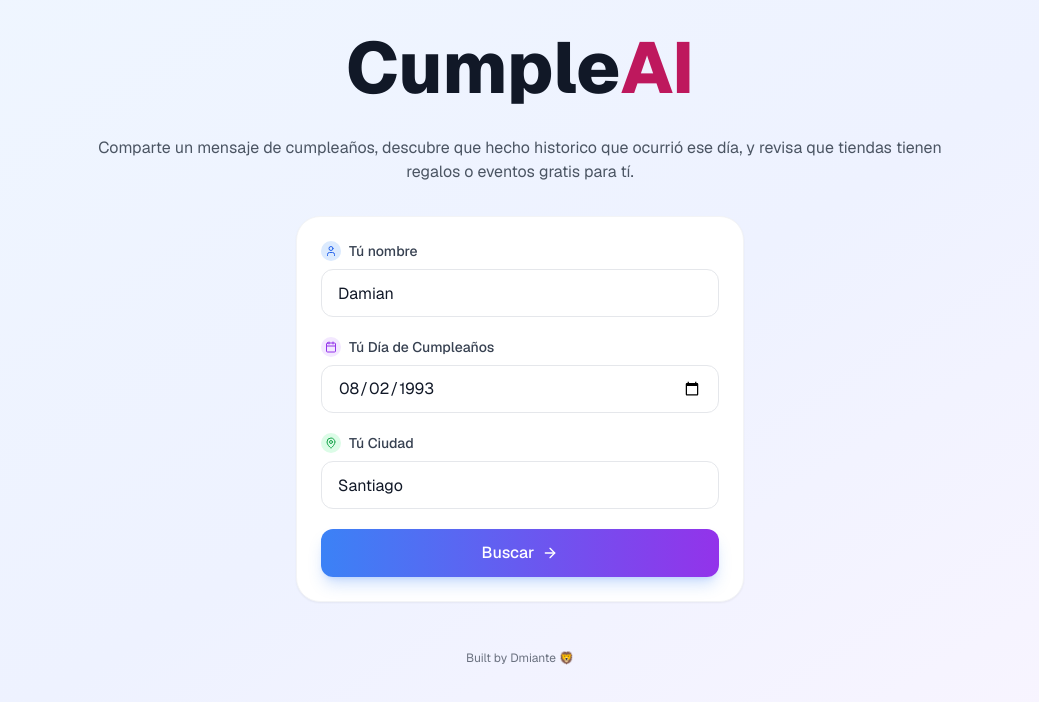
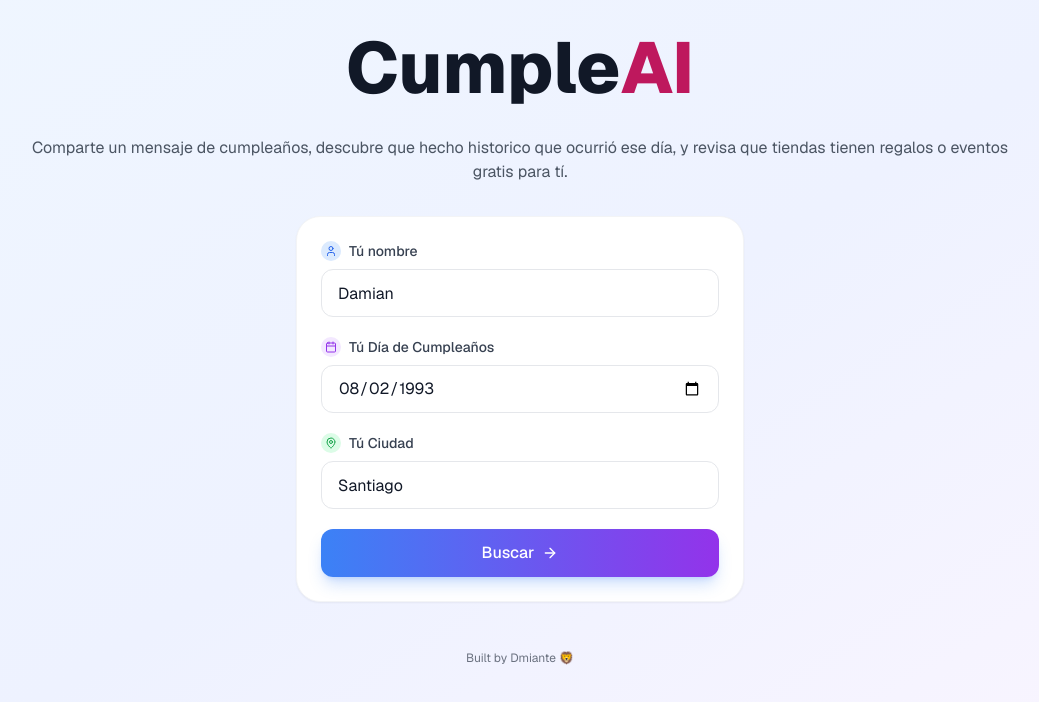
Before and after one commit to dmiante/cumple-ai, a Next.js app: page / in a window 1280 px wide. Shown: the top 702 px of the page, without its empty margins (120-1159 px from the left). Built offline with nearby package versions, Linux system fonts and the light colour scheme.

Commit message:
fix:  width size and position toast

```diff
--- a/src/app/page.tsx
+++ b/src/app/page.tsx
@@ -7,7 +7,7 @@ import BirthdayForm from './components/birthday-form'
 export default function Home() {
   return (
     <div className="min-h-screen bg-gradient-to-br from-blue-50 via-indigo-50 to-purple-50">
-      <div className="container mx-auto max-w-4xl px-4 py-8">
+      <div className="container mx-auto px-4 py-8 lg:max-w-5xl">
         <header className="mb-8 text-center">
           <h1 className="mb-8 text-7xl font-extrabold text-gray-900">
             Cumple<span className="text-pink-700">AI</span>
@@ -21,7 +21,7 @@ export default function Home() {
           {/* Birthday Form */}
           <BirthdayForm />
         </main>
-        <Toaster richColors />
+        <Toaster richColors position="bottom-center" />
         <footer className="mt-12 text-center">
           <div className="flex items-center justify-center gap-1 text-xs text-gray-500">
             <p>Built by Dmiante 🦁</p>
```
